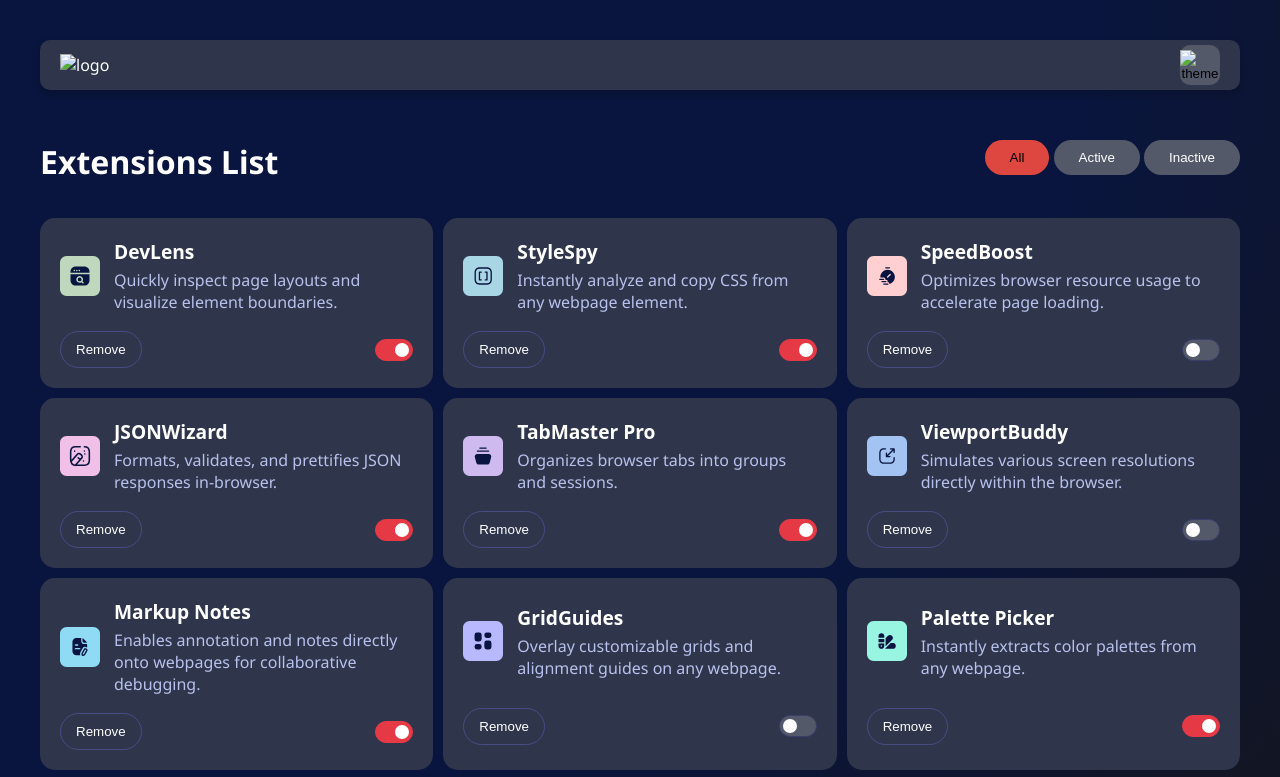
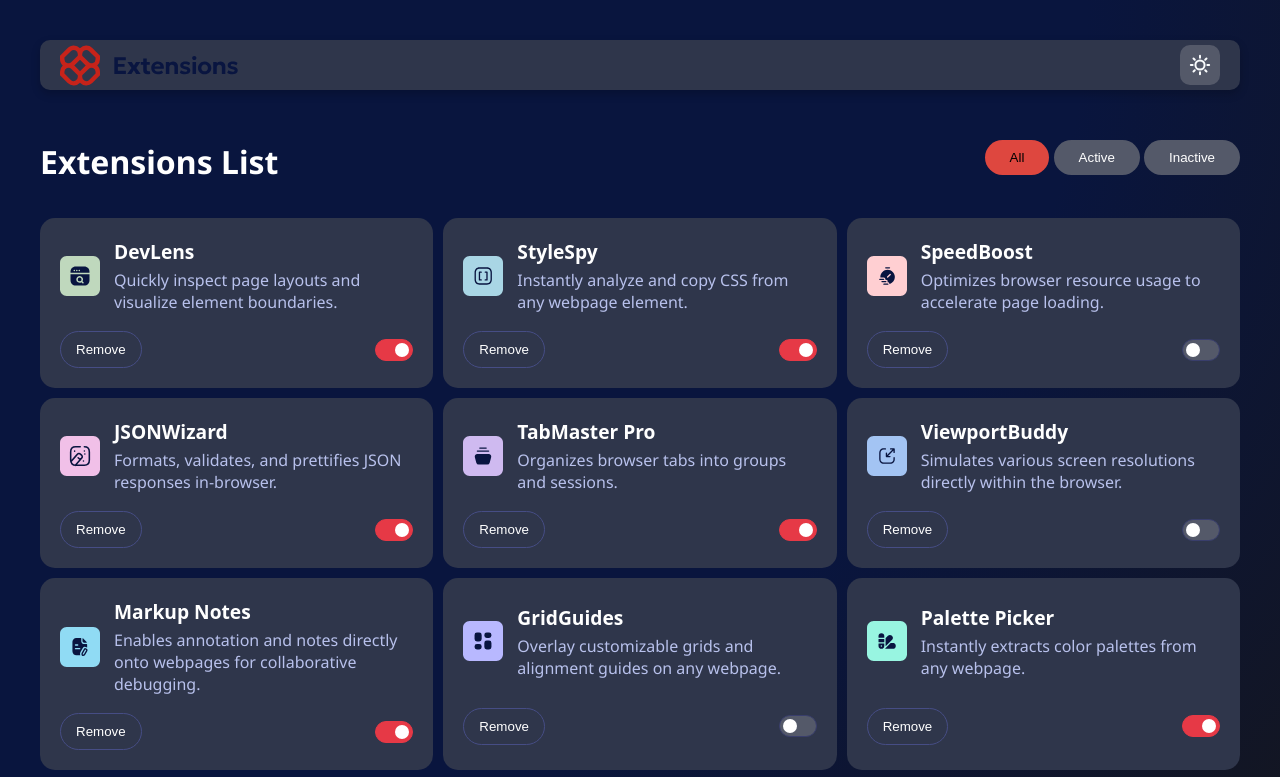
Before and after one commit to kes-H-av/Browser-extensions-manager-UI, a plain HTML site: page index.html in a window 1280 px wide. Shown: the top 777 px of the page. Drawn offline with Linux system fonts and the light colour scheme; the site is published under a folder, as on GitHub Pages, so addresses that start at the root find nothing; a web font is replaced by a local one.

Commit message:
Update index.html

```diff
--- a/index.html
+++ b/index.html
@@ -10,9 +10,9 @@
 </head>
 <body>
   <div class="header">
-    <img src="/assets/images/logo.svg" alt="logo">
+    <img src="assets/images/logo.svg" alt="logo">
     <button id="theme-toggle" aria-label="Toggle theme">
-      <img src="/assets/images/icon-sun.svg" alt="theme">
+      <img src="assets/images/icon-sun.svg" alt="theme">
     </button>
   </div>
   <div class="header2">
```
